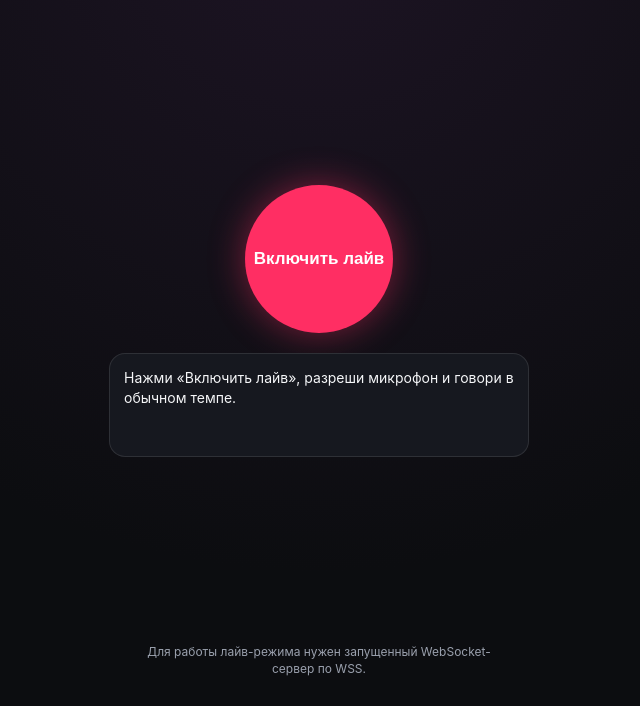
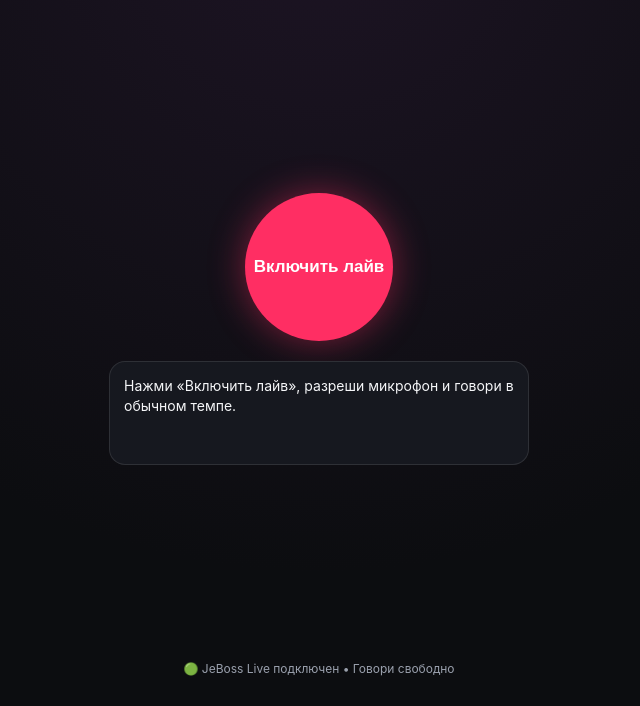
Before and after one commit to Pravednui/Jeboss-live, a plain HTML site: page index.html in a window 1280 px wide. Shown: the part 94-800 px from the top of the page, without its empty margins (321-961 px from the left). Drawn offline with Linux system fonts and the light colour scheme.

Commit message:
Add files via upload

```diff
--- a/index.html
+++ b/index.html
@@ -123,7 +123,7 @@
     </div>
 
     <div class="hint">
-      Для работы лайв-режима нужен запущенный WebSocket-сервер по WSS.
+      🟢 JeBoss Live подключен • Говори свободно
     </div>
   </div>
 
```
